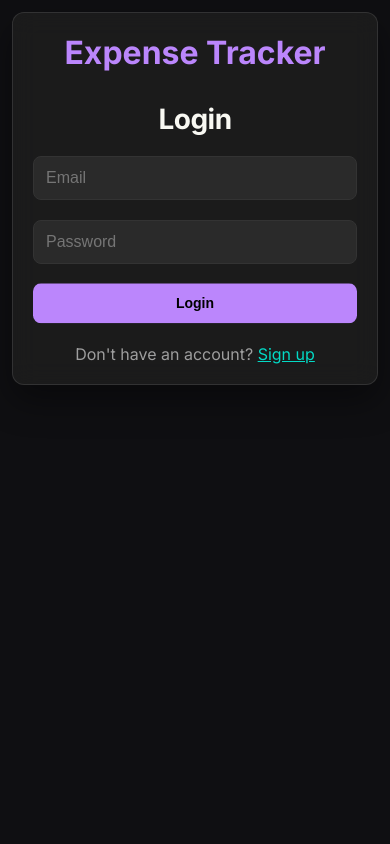
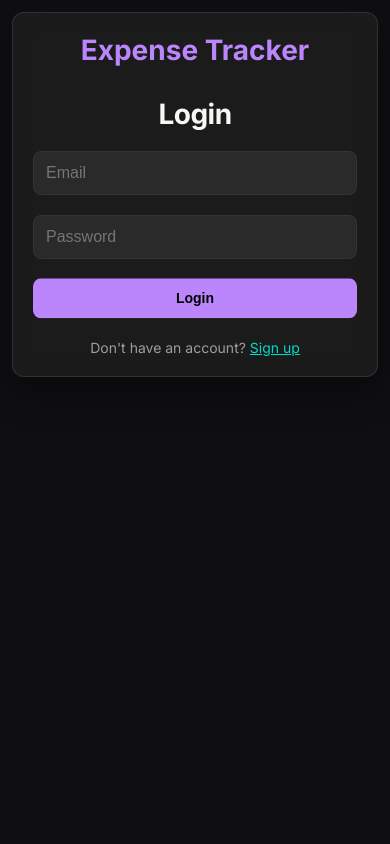
Before and after one commit to dhanesh-vaishnav96/Expense_Tracker_System, a FastAPI app: page / in a window 390 px wide. Run offline with FastAPI, Linux system fonts and the light colour scheme.

Commit message:
fix: restore UI size and responsive scaling from commit 7deb605 (Realme C75 optimization)

```diff
--- a/frontend/css/style.css
+++ b/frontend/css/style.css
@@ -12,8 +12,14 @@
 
 html {
   font-size: 16px;
-  width: 100%;
-  overflow-x: hidden;
+}
+
+@media (max-width: 768px) {
+  html { font-size: 15px; }
+}
+
+@media (max-width: 412px) {
+  html { font-size: 14px; }
 }
 
 * {
@@ -27,9 +33,6 @@ body {
   background-color: var(--bg-color);
   color: var(--text-primary);
   min-height: 100vh;
-  width: 100%;
-  overflow-x: hidden;
-  -webkit-text-size-adjust: 100%;
 }
 
 .container {
--- a/frontend/templates/base.html
+++ b/frontend/templates/base.html
@@ -2,10 +2,10 @@
 <html lang="en">
 <head>
     <meta charset="UTF-8">
-    <meta name="viewport" content="width=device-width, initial-scale=1.0, shrink-to-fit=no">
+    <meta name="viewport" content="width=device-width, initial-scale=1.0">
     <title>{% block title %}Expense Tracker{% endblock %}</title>
     <link href="https://fonts.googleapis.com/css2?family=Inter:wght@400;600;700&display=swap" rel="stylesheet">
-    <link rel="stylesheet" href="{{ url_for('static', path='css/style.css') }}?v=5">
+    <link rel="stylesheet" href="{{ url_for('static', path='css/style.css') }}?v=4">
     {% block extra_head %}{% endblock %}
 </head>
 <body>
```
